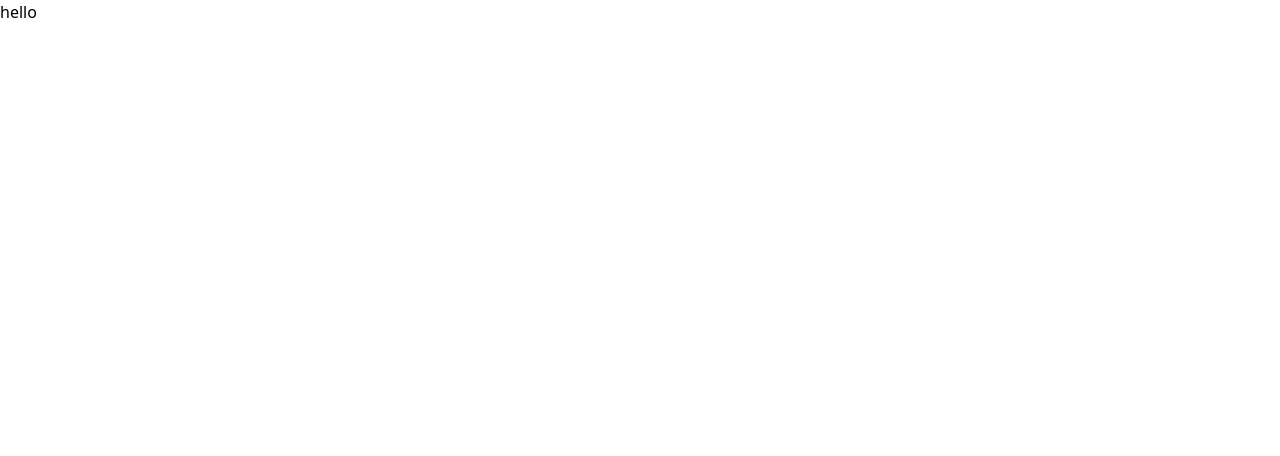
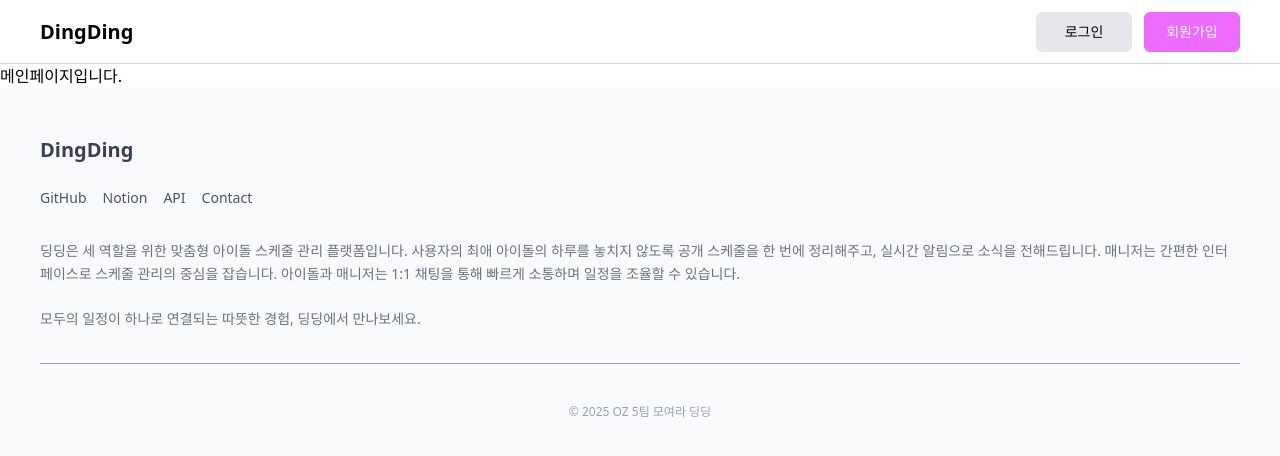
Before and after one commit to be-main-project-team5/main-FE, a React (Vite) app: page / in a window 1280 px wide. Shown: the top 456 px of the page. Built offline with nearby package versions, Linux system fonts and the light colour scheme.

Commit message:
✨ Feat: 초기 라우팅 설정 및 공통 레이아웃 적용 (#46)

```diff
--- a/src/App.tsx
+++ b/src/App.tsx
@@ -1,7 +1,18 @@
 import '@/App.css';
 
+import { Route, Routes } from 'react-router-dom';
+
+import Layout from './components/layouts/Layout';
+import Main from './pages/Main';
+
 function App() {
-  return <p>hello</p>;
+  return (
+    <Routes>
+      <Route path="/" element={<Layout />}>
+        <Route index element={<Main />} />
+      </Route>
+    </Routes>
+  );
 }
 
 export default App;
```
